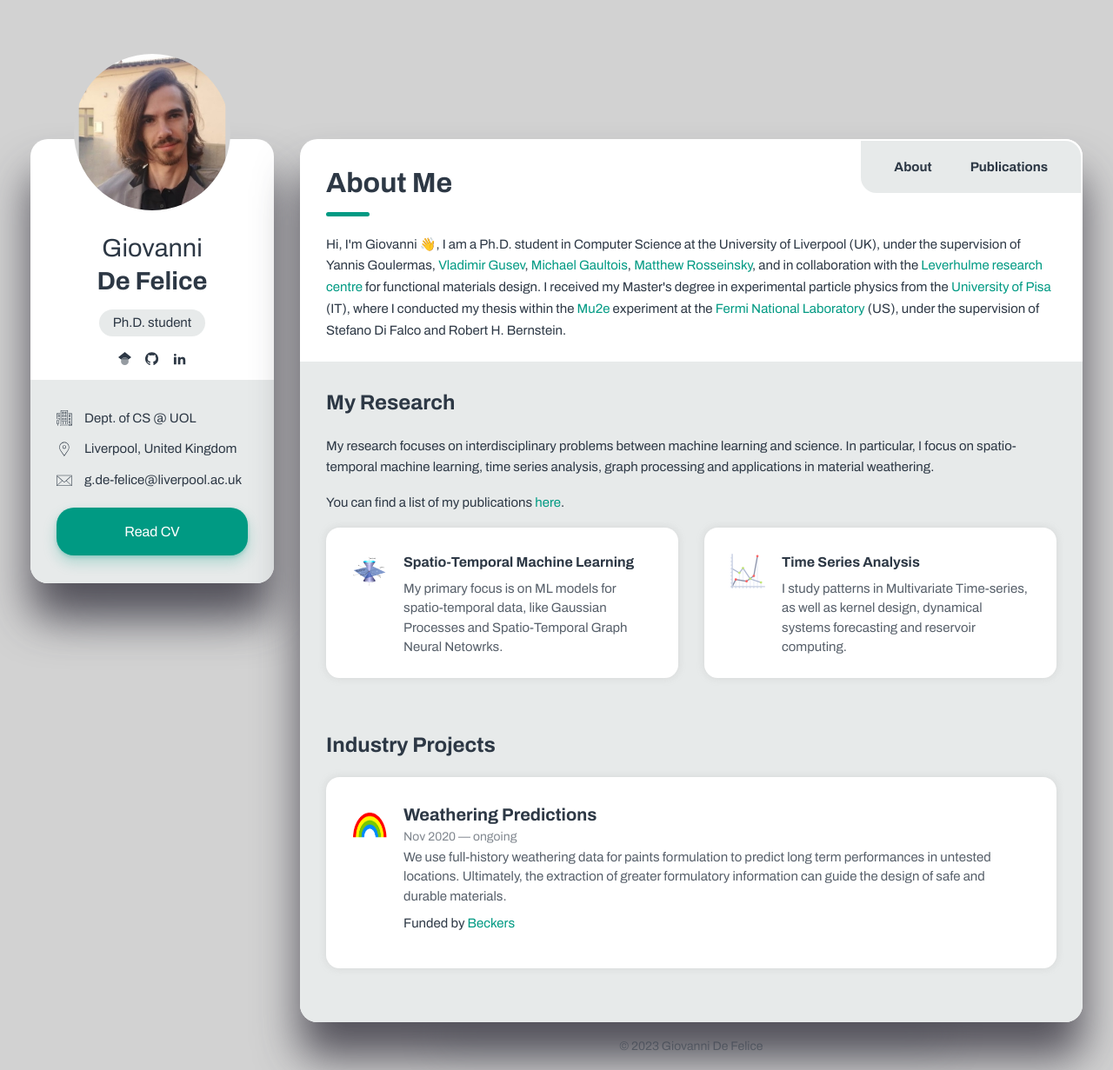
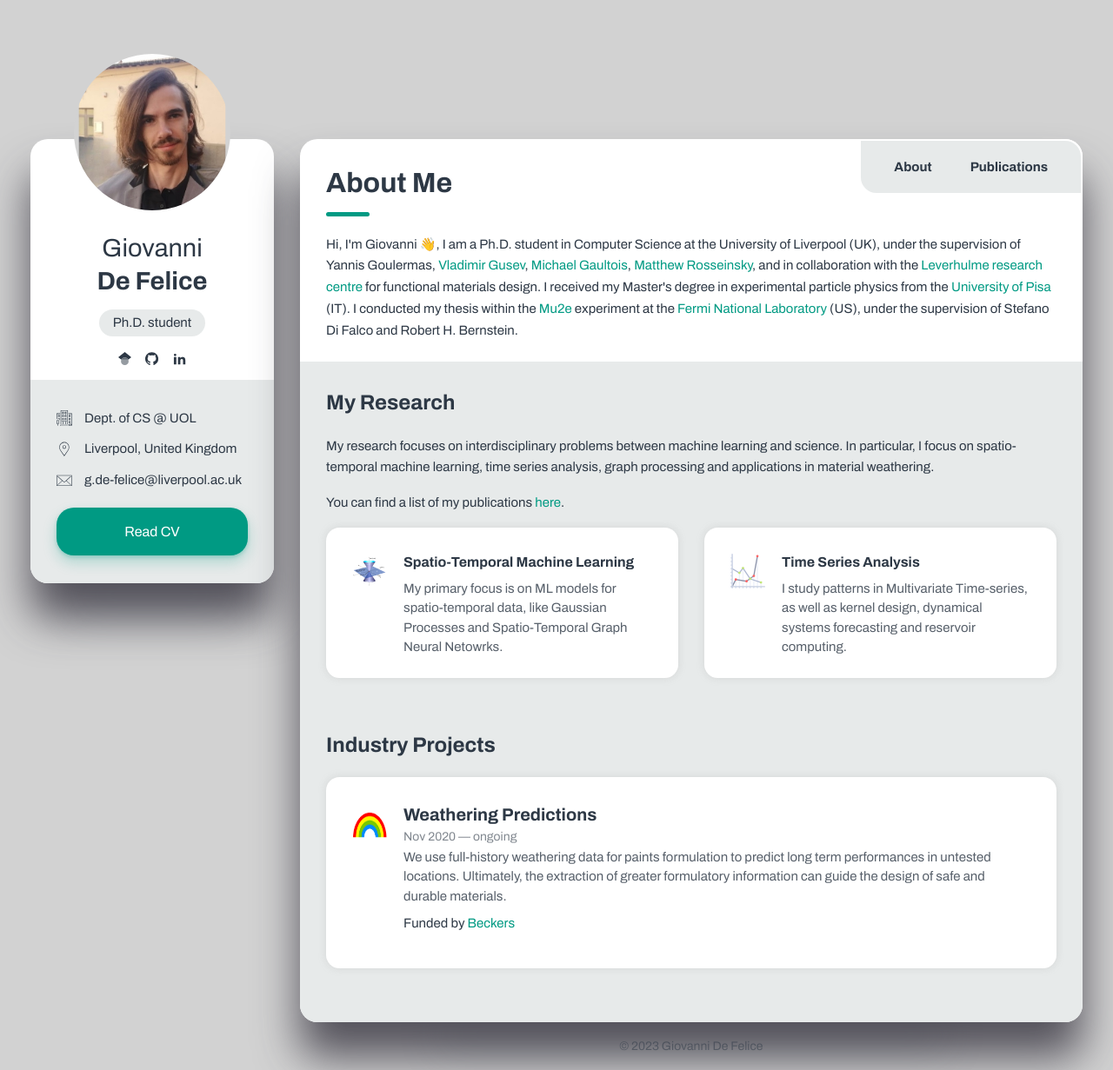
Before and after one commit to gdefe/gdefe.github.io, a Jekyll site: the page built from index.html, in a window 1280 px wide. Shown: the whole page at 87% size. Built offline with Jekyll 4.4.1, drawn with Linux system fonts in a browser that asks for light colours.

Commit message:
change text

```diff
--- a/index.html
+++ b/index.html
@@ -5,7 +5,7 @@
 <!-- ABOUT -->
 <div class="pb-0 pb-sm-2">
     <h1 class="title title--h1 first-title title__separate">About Me</h1>
-    <p> Hi, I'm Giovanni 👋, I am a Ph.D. student in Computer Science at the University of Liverpool (UK), under the supervision of Yannis Goulermas, <a href="https://www.vlgusev.co.uk/" class="highlighted">Vladimir Gusev</a>, <a href="http://www.michaelgaultois.com/" class="highlighted">Michael Gaultois</a>, <a href="https://www.liverpool.ac.uk/chemistry/staff/matthew-rosseinsky/" class="highlighted">Matthew Rosseinsky</a>, and in collaboration with the <a href="https://www.liverpool.ac.uk/leverhulme-research-centre/" class="highlighted"> Leverhulme research centre </a> for functional materials design. I received my Master's degree in experimental particle physics from the <a href="https://www.unipi.it/index.php/english" class="highlighted"> University of Pisa</a> (IT), where I conducted my thesis within the <a href="https://mu2e.fnal.gov/" class="highlighted"> Mu2e</a> experiment at the <a href="https://www.fnal.gov/" class="highlighted"> Fermi National Laboratory</a> (US), under the supervision of Stefano Di Falco and Robert H. Bernstein.</p>
+    <p> Hi, I'm Giovanni 👋, I am a Ph.D. student in Computer Science at the University of Liverpool (UK), under the supervision of Yannis Goulermas, <a href="https://www.vlgusev.co.uk/" class="highlighted">Vladimir Gusev</a>, <a href="http://www.michaelgaultois.com/" class="highlighted">Michael Gaultois</a>, <a href="https://www.liverpool.ac.uk/chemistry/staff/matthew-rosseinsky/" class="highlighted">Matthew Rosseinsky</a>, and in collaboration with the <a href="https://www.liverpool.ac.uk/leverhulme-research-centre/" class="highlighted"> Leverhulme research centre </a> for functional materials design. I received my Master's degree in experimental particle physics from the <a href="https://www.unipi.it/index.php/english" class="highlighted"> University of Pisa</a> (IT). I conducted my thesis within the <a href="https://mu2e.fnal.gov/" class="highlighted"> Mu2e</a> experiment at the <a href="https://www.fnal.gov/" class="highlighted"> Fermi National Laboratory</a> (US), under the supervision of Stefano Di Falco and Robert H. Bernstein.</p>
 </div>
 <!-- What -->
 <div class="box-inner pb-0">
```
